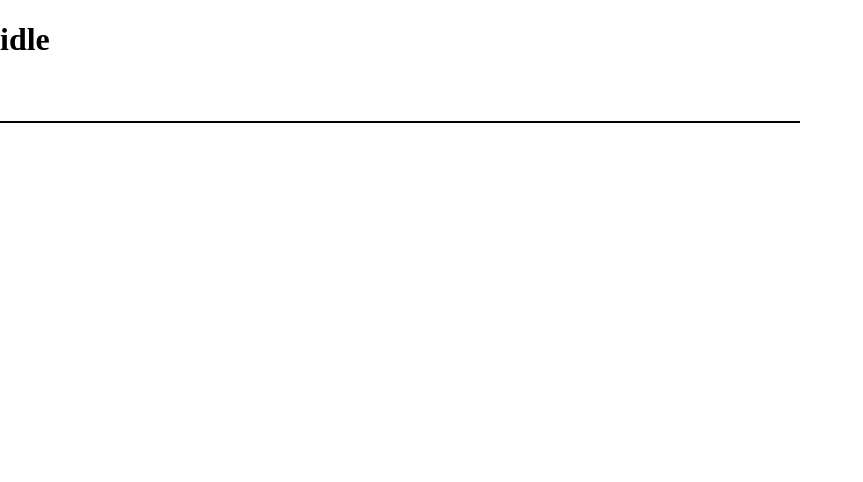
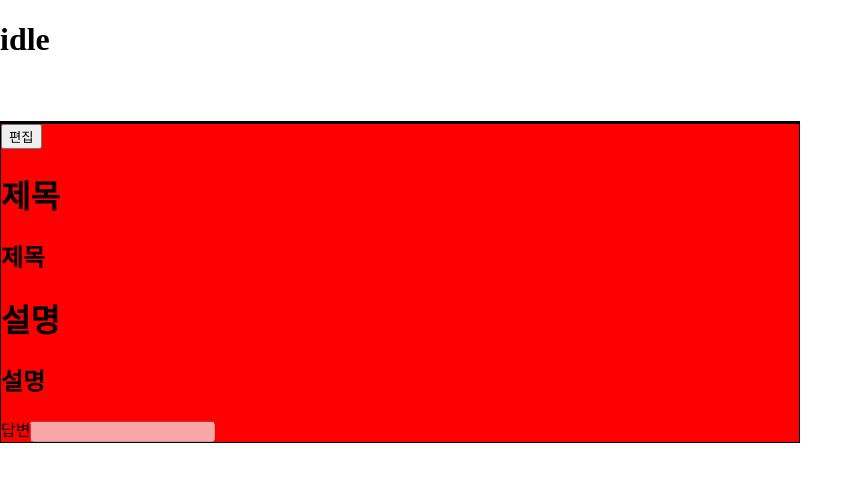
Before and after one commit to JeongYire/style-over-substance-react, a React (Create React App) app: page / in a window 1280 px wide. Shown: the top 482 px of the page, without its empty margins (0-863 px from the left). Built offline with nearby package versions, Linux system fonts and the light colour scheme.

Commit message:
making Box

```diff
--- /dev/null
+++ b/src/components/Body/FormBox/index.tsx
@@ -0,0 +1,46 @@
+import React, { useRef, useState } from 'react';
+import { BoxMode } from '../../../types';
+
+export default (params : { index : number }) => {
+
+    const [mode,SetMode] = useState<BoxMode>(BoxMode.idle);
+
+    const title = useRef<string>('제목');
+    const titleInput = useRef<any>();
+    const content = useRef<string>('설명');
+    const contentInput = useRef<any>();
+
+    const CompleteEdit = () => {
+        title.current = (titleInput.current as HTMLInputElement).value;
+        content.current = (contentInput.current as HTMLInputElement).value;
+        SetMode(BoxMode.idle);
+    }
+
+    return (
+        <div style={{border:'1px solid black'}}>
+            <div>
+                {
+                    mode == BoxMode.idle
+                    ? <button onClick={() => SetMode(BoxMode.edit)}>편집</button>
+                    : <button onClick={() => CompleteEdit()}>완료</button>
+                }
+            </div>
+            <h1>제목</h1>
+            {
+                mode == BoxMode.idle
+                ? <h2>{title.current}</h2>
+                : <input ref={titleInput}/>
+            }
+            <h1>설명</h1>
+            {
+                mode == BoxMode.idle
+                ? <h2>{content.current}</h2>
+                : <input ref={contentInput}/>
+            }
+            <div>
+                <span>답변</span>
+                <input disabled/>
+            </div>
+        </div>
+    );
+};
--- a/src/components/Body/index.tsx
+++ b/src/components/Body/index.tsx
@@ -1,10 +1,18 @@
-import React from 'react';
+import React, { useState } from 'react';
+import FormBox from './FormBox';
 
 
 function App() {
+
+    const [boxArray,SetBoxArray] = useState([<FormBox index={0}/>]);
+
     return (
         <div style={{backgroundColor:'red'}}>
-
+            {
+                boxArray.map(obj => {
+                    return boxArray;
+                })
+            }
         </div>
     );
 }
--- /dev/null
+++ b/src/types/index.tsx
@@ -0,0 +1,5 @@
+enum BoxMode{
+    idle,edit
+}
+
+export {BoxMode}
```
